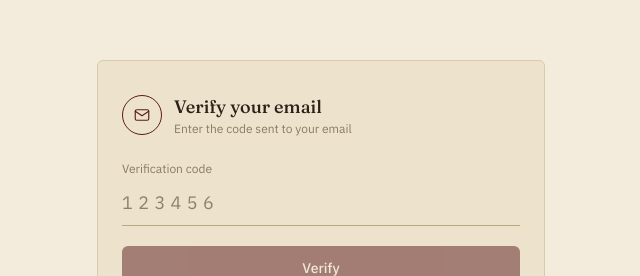
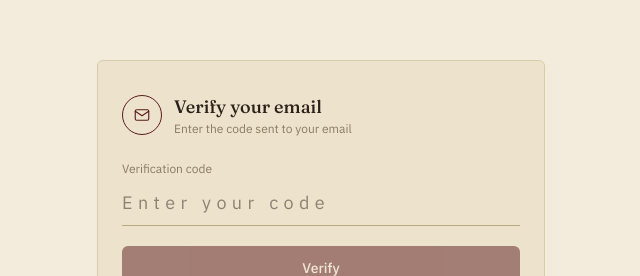
Before and after one commit to Faronbi12/intern-attendance, a Next.js app: page /verify in a window 1280 px wide. Shown: the part 191-467 px from the top of the page, without its empty margins (319-959 px from the left). Built offline with nearby package versions, Linux system fonts and the light colour scheme; no server answers.

Commit message:
fix verification code input length restriction

```diff
--- a/app/verify/page.tsx
+++ b/app/verify/page.tsx
@@ -90,10 +90,10 @@ function VerifyPageContent() {
               <input
                 type="text"
                 inputMode="numeric"
-                maxLength={6}
+                maxLength={12}
                 value={code}
                 onChange={(e) => setCode(e.target.value.replace(/\D/g, ""))}
-                placeholder="123456"
+                placeholder="Enter your code"
                 className={`${plex.className} w-full text-lg tracking-[0.3em] bg-transparent border-b border-[#B8A97E] text-[#2B211A] py-2 focus:outline-none focus:border-[#5B1A1E] transition-colors`}
               />
             </div>
@@ -106,7 +106,7 @@ function VerifyPageContent() {
 
             <button
               onClick={handleVerify}
-              disabled={loading || code.length !== 6}
+              disabled={loading || code.length < 6}
               className={`${plex.className} w-full bg-[#5B1A1E] text-[#F3ECDD] text-sm py-3 rounded-md hover:bg-[#4A1417] transition disabled:opacity-50 font-medium mt-1`}
             >
               {loading ? "Please wait..." : "Verify"}
```
